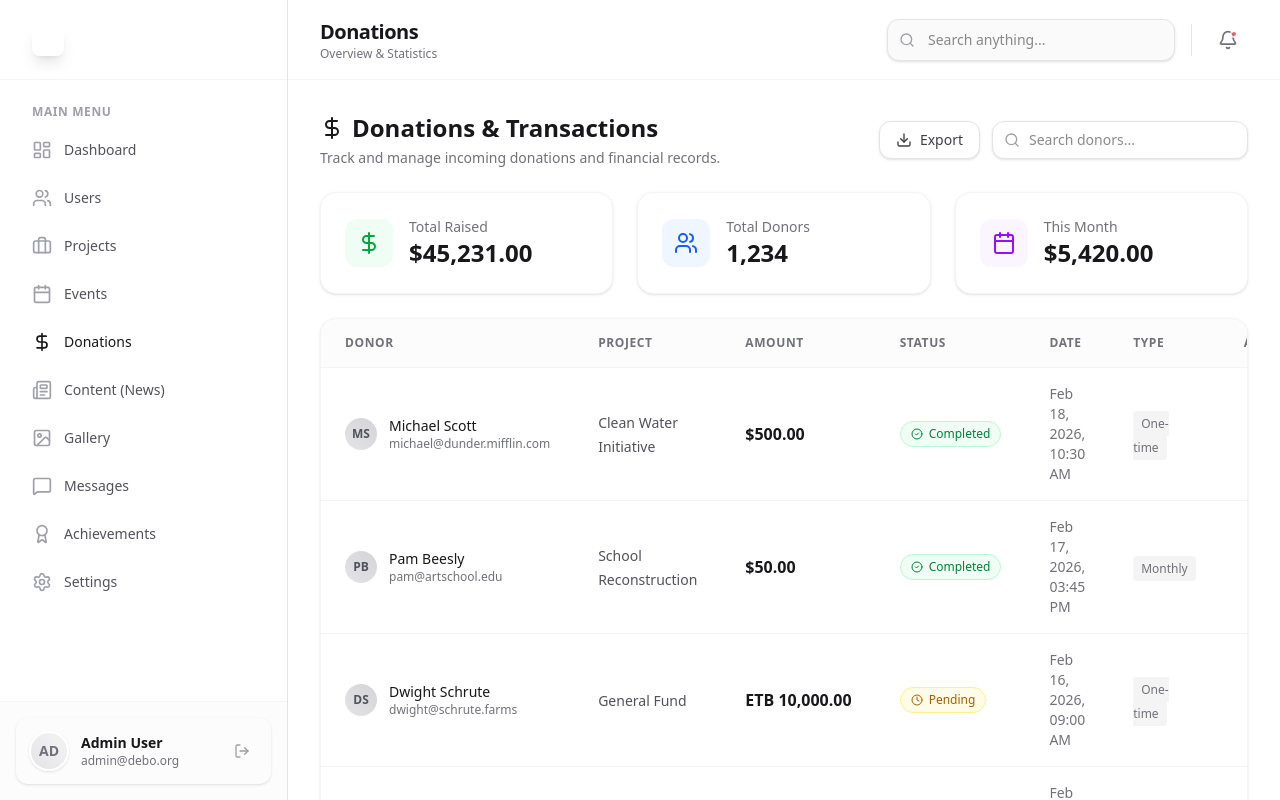
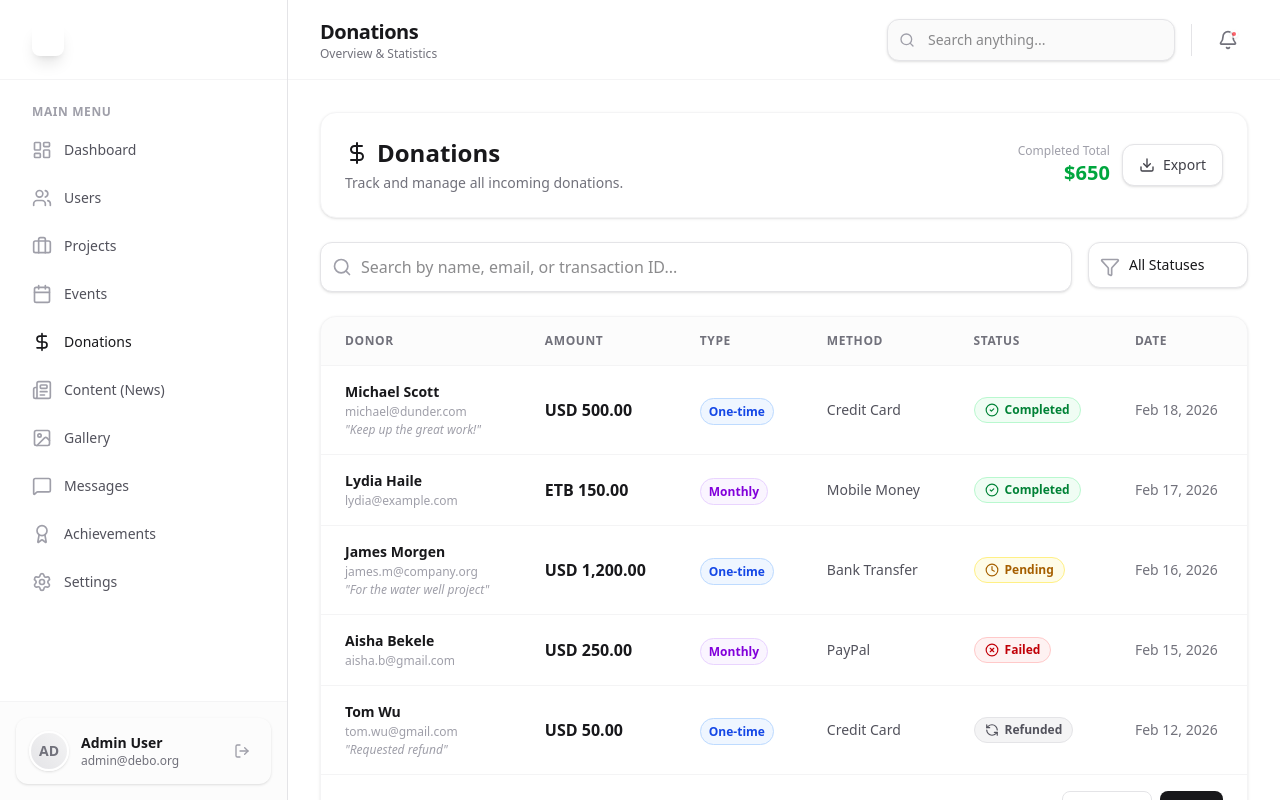
Before and after one commit to Hailemeskel-Getaneh/debo-Ethiopia, a React (Vite) app: page /admin/donations in a window 1280 px wide. Built offline with nearby package versions, Linux system fonts and the light colour scheme.

Commit message:
feat(admin): align ManageDonations with database schema and premium design

```diff
--- a/src/admin/ManageDonations.tsx
+++ b/src/admin/ManageDonations.tsx
@@ -1,227 +1,177 @@
-import React from 'react';
+import React, { useState } from 'react';
 import {
     DollarSign,
-    Calendar,
+    Search,
+    Filter,
     Download,
     CheckCircle2,
     XCircle,
     Clock,
-    FileText,
-    Users,
-    Search
+    RefreshCcw,
 } from 'lucide-react';
 import { motion } from 'framer-motion';
 
+type PaymentStatus = 'completed' | 'pending' | 'failed' | 'refunded';
+
+interface Donation {
+    id: string;
+    first_name: string;
+    last_name: string;
+    email: string;
+    amount: number;
+    currency: string;
+    is_one_time: boolean;
+    payment_method: string;
+    transaction_id: string;
+    payment_status: PaymentStatus;
+    note: string | null;
+    donated_at: string;
+}
+
 const ManageDonations: React.FC = () => {
+    const [searchTerm, setSearchTerm] = useState('');
+    const [filterStatus, setFilterStatus] = useState<'All' | PaymentStatus>('All');
 
-    // Mock Donation Data
-    const donations = [
-        {
-            id: '1',
-            donorName: 'Michael Scott',
-            email: 'michael@dunder.mifflin.com',
-            amount: 500.00,
-            currency: 'USD',
-            method: 'Credit Card',
-            status: 'Completed',
-            date: '2026-02-18T10:30:00',
-            type: 'One-time',
-            project: 'Clean Water Initiative'
-        },
-        {
-            id: '2',
-            donorName: 'Pam Beesly',
-            email: 'pam@artschool.edu',
-            amount: 50.00,
-            currency: 'USD',
-            method: 'PayPal',
-            status: 'Completed',
-            date: '2026-02-17T15:45:00',
-            type: 'Monthly',
-            project: 'School Reconstruction'
-        },
-        {
-            id: '3',
-            donorName: 'Dwight Schrute',
-            email: 'dwight@schrute.farms',
-            amount: 10000.00,
-            currency: 'ETB',
-            method: 'Bank Transfer',
-            status: 'Pending',
-            date: '2026-02-16T09:00:00',
-            type: 'One-time',
-            project: 'General Fund'
-        },
-        {
-            id: '4',
-            donorName: 'Jim Halpert',
-            email: 'jim@athlead.com',
-            amount: 250.00,
-            currency: 'USD',
-            method: 'Credit Card',
-            status: 'Failed',
-            date: '2026-02-15T14:20:00',
-            type: 'One-time',
-            project: 'Mobile Health Clinic'
-        }
+    // Mock data aligned with `donations` DB table
+    const donations: Donation[] = [
+        { id: '1', first_name: 'Michael', last_name: 'Scott', email: 'michael@dunder.com', amount: 500.00, currency: 'USD', is_one_time: true, payment_method: 'Credit Card', transaction_id: 'TXN001A', payment_status: 'completed', note: 'Keep up the great work!', donated_at: '2026-02-18T10:30:00' },
+        { id: '2', first_name: 'Lydia', last_name: 'Haile', email: 'lydia@example.com', amount: 150.00, currency: 'ETB', is_one_time: false, payment_method: 'Mobile Money', transaction_id: 'TXN002B', payment_status: 'completed', note: null, donated_at: '2026-02-17T08:15:00' },
+        { id: '3', first_name: 'James', last_name: 'Morgen', email: 'james.m@company.org', amount: 1200.00, currency: 'USD', is_one_time: true, payment_method: 'Bank Transfer', transaction_id: 'TXN003C', payment_status: 'pending', note: 'For the water well project', donated_at: '2026-02-16T14:00:00' },
+        { id: '4', first_name: 'Aisha', last_name: 'Bekele', email: 'aisha.b@gmail.com', amount: 250.00, currency: 'USD', is_one_time: false, payment_method: 'PayPal', transaction_id: 'TXN004D', payment_status: 'failed', note: null, donated_at: '2026-02-15T09:45:00' },
+        { id: '5', first_name: 'Tom', last_name: 'Wu', email: 'tom.wu@gmail.com', amount: 50.00, currency: 'USD', is_one_time: true, payment_method: 'Credit Card', transaction_id: 'TXN005E', payment_status: 'refunded', note: 'Requested refund', donated_at: '2026-02-12T11:00:00' },
     ];
 
-    const formatCurrency = (amount: number, currency: string) => {
-        return new Intl.NumberFormat('en-US', {
-            style: 'currency',
-            currency: currency,
-        }).format(amount);
+    const statusConfig: Record<PaymentStatus, { label: string; icon: React.ElementType; style: string }> = {
+        completed: { label: 'Completed', icon: CheckCircle2, style: 'bg-green-50 text-green-700 border-green-200 dark:bg-green-900/20 dark:text-green-300 dark:border-green-800' },
+        pending: { label: 'Pending', icon: Clock, style: 'bg-yellow-50 text-yellow-700 border-yellow-200 dark:bg-yellow-900/20 dark:text-yellow-300 dark:border-yellow-800' },
+        failed: { label: 'Failed', icon: XCircle, style: 'bg-red-50 text-red-700 border-red-200 dark:bg-red-900/20 dark:text-red-300 dark:border-red-800' },
+        refunded: { label: 'Refunded', icon: RefreshCcw, style: 'bg-zinc-100 text-zinc-600 border-zinc-200 dark:bg-zinc-800 dark:text-zinc-400 dark:border-zinc-700' },
     };
 
-    const formatDate = (dateString: string) => {
-        return new Date(dateString).toLocaleDateString('en-US', {
-            month: 'short',
-            day: 'numeric',
-            year: 'numeric',
-            hour: '2-digit',
-            minute: '2-digit'
+    const filtered = donations.filter(d => {
+        const name = `${d.first_name} ${d.last_name}`.toLowerCase();
+        const matchSearch = name.includes(searchTerm.toLowerCase()) || d.email.includes(searchTerm.toLowerCase()) || d.transaction_id.toLowerCase().includes(searchTerm.toLowerCase());
+        const matchStatus = filterStatus === 'All' || d.payment_status === filterStatus;
+        return matchSearch && matchStatus;
     });
-    };
+
+    const totalAmount = filtered.filter(d => d.payment_status === 'completed').reduce((acc, d) => acc + d.amount, 0);
+
+    const formatDate = (dateString: string) =>
+        new Date(dateString).toLocaleDateString('en-US', { year: 'numeric', month: 'short', day: 'numeric' });
 
     return (
         <div className="space-y-6">
             {/* Header */}
-            <div className="flex flex-col md:flex-row justify-between items-start md:items-center gap-4">
+            <div className="flex flex-col sm:flex-row justify-between items-start sm:items-center gap-4 bg-white dark:bg-zinc-900 p-6 rounded-2xl shadow-sm border border-zinc-100 dark:border-zinc-800">
                 <div>
                     <h2 className="text-2xl font-bold text-zinc-900 dark:text-zinc-100 flex items-center gap-2">
                         <DollarSign className="w-6 h-6 text-[--color-primary-600]" />
-                        Donations & Transactions
+                        Donations
                     </h2>
-                    <p className="text-sm text-zinc-500 dark:text-zinc-400 mt-1">
-                        Track and manage incoming donations and financial records.
-                    </p>
+                    <p className="text-sm text-zinc-500 dark:text-zinc-400 mt-1">Track and manage all incoming donations.</p>
                 </div>
                 <div className="flex items-center gap-3">
-                    <button className="flex items-center gap-2 px-4 py-2 bg-white dark:bg-zinc-900 border border-zinc-200 dark:border-zinc-800 rounded-xl text-zinc-700 dark:text-zinc-300 hover:bg-zinc-50 dark:hover:bg-zinc-800 transition-colors shadow-sm">
+                    <div className="text-right">
+                        <p className="text-xs text-zinc-400">Completed Total</p>
+                        <p className="text-xl font-bold text-green-600">${totalAmount.toLocaleString()}</p>
+                    </div>
+                    <button className="flex items-center gap-2 bg-white dark:bg-zinc-800 border border-zinc-200 dark:border-zinc-700 text-zinc-700 dark:text-zinc-300 px-4 py-2.5 rounded-xl font-medium hover:bg-zinc-50 transition-colors shadow-sm text-sm">
                         <Download className="w-4 h-4" />
-                        <span className="text-sm font-medium">Export</span>
+                        Export
                     </button>
-                    <div className="relative">
-                        <Search className="w-4 h-4 absolute left-3 top-1/2 -translate-y-1/2 text-zinc-400" />
-                        <input
-                            type="text"
-                            placeholder="Search donors..."
-                            className="pl-9 pr-4 py-2 bg-white dark:bg-zinc-900 border border-zinc-200 dark:border-zinc-800 rounded-xl text-sm focus:outline-none focus:ring-2 focus:ring-[--color-primary-500]/20 w-64 shadow-sm"
-                        />
-                    </div>
                 </div>
             </div>
 
-            {/* Stats Overview */}
-            <div className="grid grid-cols-1 md:grid-cols-3 gap-6">
-                <div className="bg-white dark:bg-zinc-900 p-6 rounded-2xl shadow-sm border border-zinc-100 dark:border-zinc-800 flex items-center gap-4">
-                    <div className="p-3 bg-green-50 dark:bg-green-900/20 text-green-600 rounded-xl">
-                        <DollarSign className="w-6 h-6" />
+            {/* Filters */}
+            <div className="flex flex-col sm:flex-row gap-4">
+                <div className="relative flex-1">
+                    <Search className="w-5 h-5 absolute left-3 top-1/2 -translate-y-1/2 text-zinc-400" />
+                    <input type="text" placeholder="Search by name, email, or transaction ID..." value={searchTerm} onChange={e => setSearchTerm(e.target.value)}
+                        className="w-full pl-10 pr-4 py-3 bg-white dark:bg-zinc-900 border border-zinc-200 dark:border-zinc-800 rounded-xl focus:ring-2 focus:ring-[--color-primary-500]/20 outline-none transition-all shadow-sm" />
                 </div>
-                    <div>
-                        <p className="text-sm text-zinc-500 dark:text-zinc-400 font-medium">Total Raised</p>
-                        <p className="text-2xl font-bold text-zinc-900 dark:text-zinc-100">$45,231.00</p>
-                    </div>
-                </div>
-                <div className="bg-white dark:bg-zinc-900 p-6 rounded-2xl shadow-sm border border-zinc-100 dark:border-zinc-800 flex items-center gap-4">
-                    <div className="p-3 bg-blue-50 dark:bg-blue-900/20 text-blue-600 rounded-xl">
-                        <Users className="w-6 h-6" />
-                    </div>
-                    <div>
-                        <p className="text-sm text-zinc-500 dark:text-zinc-400 font-medium">Total Donors</p>
-                        <p className="text-2xl font-bold text-zinc-900 dark:text-zinc-100">1,234</p>
-                    </div>
-                </div>
-                <div className="bg-white dark:bg-zinc-900 p-6 rounded-2xl shadow-sm border border-zinc-100 dark:border-zinc-800 flex items-center gap-4">
-                    <div className="p-3 bg-purple-50 dark:bg-purple-900/20 text-purple-600 rounded-xl">
-                        <Calendar className="w-6 h-6" />
-                    </div>
-                    <div>
-                        <p className="text-sm text-zinc-500 dark:text-zinc-400 font-medium">This Month</p>
-                        <p className="text-2xl font-bold text-zinc-900 dark:text-zinc-100">$5,420.00</p>
-                    </div>
+                <div className="relative">
+                    <Filter className="w-5 h-5 absolute left-3 top-1/2 -translate-y-1/2 text-zinc-400" />
+                    <select value={filterStatus} onChange={e => setFilterStatus(e.target.value as 'All' | PaymentStatus)}
+                        className="pl-10 pr-8 py-3 bg-white dark:bg-zinc-900 border border-zinc-200 dark:border-zinc-800 rounded-xl outline-none appearance-none cursor-pointer shadow-sm min-w-[160px] text-sm">
+                        <option value="All">All Statuses</option>
+                        <option value="completed">Completed</option>
+                        <option value="pending">Pending</option>
+                        <option value="failed">Failed</option>
+                        <option value="refunded">Refunded</option>
+                    </select>
                 </div>
             </div>
 
-            {/* Transactions List */}
+            {/* Table */}
             <div className="bg-white dark:bg-zinc-900 rounded-2xl shadow-sm border border-zinc-100 dark:border-zinc-800 overflow-hidden">
                 <div className="overflow-x-auto">
-                    <table className="w-full text-left">
+                    <table className="w-full text-left border-collapse">
                         <thead>
                             <tr className="bg-zinc-50/50 dark:bg-zinc-800/50 border-b border-zinc-100 dark:border-zinc-800">
                                 <th className="px-6 py-4 text-xs font-semibold text-zinc-500 uppercase tracking-wider">Donor</th>
-                                <th className="px-6 py-4 text-xs font-semibold text-zinc-500 uppercase tracking-wider">Project</th>
                                 <th className="px-6 py-4 text-xs font-semibold text-zinc-500 uppercase tracking-wider">Amount</th>
+                                <th className="px-6 py-4 text-xs font-semibold text-zinc-500 uppercase tracking-wider">Type</th>
+                                <th className="px-6 py-4 text-xs font-semibold text-zinc-500 uppercase tracking-wider">Method</th>
                                 <th className="px-6 py-4 text-xs font-semibold text-zinc-500 uppercase tracking-wider">Status</th>
                                 <th className="px-6 py-4 text-xs font-semibold text-zinc-500 uppercase tracking-wider">Date</th>
-                                <th className="px-6 py-4 text-xs font-semibold text-zinc-500 uppercase tracking-wider">Type</th>
-                                <th className="px-6 py-4 text-xs font-semibold text-zinc-500 uppercase tracking-wider text-right">Actions</th>
                             </tr>
                         </thead>
                         <tbody className="divide-y divide-zinc-100 dark:divide-zinc-800">
-                            {donations.map((donation, index) => (
+                            {filtered.length === 0 ? (
+                                <tr>
+                                    <td colSpan={6} className="px-6 py-16 text-center text-zinc-400">
+                                        No donations match your filter.
+                                    </td>
+                                </tr>
+                            ) : (
+                                filtered.map((d, index) => {
+                                    const cfg = statusConfig[d.payment_status];
+                                    const StatusIcon = cfg.icon;
+                                    return (
                                         <motion.tr
-                                    key={donation.id}
-                                    initial={{ opacity: 0, y: 10 }}
+                                            key={d.id}
+                                            initial={{ opacity: 0, y: 8 }}
                                             animate={{ opacity: 1, y: 0 }}
                                             transition={{ delay: index * 0.05 }}
-                                    className="hover:bg-zinc-50 dark:hover:bg-zinc-800/30 transition-colors group"
+                                            className="hover:bg-zinc-50 dark:hover:bg-zinc-800/50 transition-colors"
                                         >
                                             <td className="px-6 py-4">
-                                        <div className="flex items-center gap-3">
-                                            <div className="w-8 h-8 rounded-full bg-gradient-to-tr from-zinc-200 to-zinc-300 dark:from-zinc-700 dark:to-zinc-600 flex items-center justify-center text-xs font-bold text-zinc-600 dark:text-zinc-300">
-                                                {donation.donorName.split(' ').map(n => n[0]).join('')}
-                                            </div>
-                                            <div>
-                                                <div className="font-medium text-zinc-900 dark:text-zinc-100 text-sm">{donation.donorName}</div>
-                                                <div className="text-xs text-zinc-500 dark:text-zinc-400">{donation.email}</div>
-                                            </div>
-                                        </div>
+                                                <p className="font-semibold text-zinc-900 dark:text-zinc-100 text-sm">{d.first_name} {d.last_name}</p>
+                                                <p className="text-xs text-zinc-400 mt-0.5">{d.email}</p>
+                                                {d.note && <p className="text-xs text-zinc-400 italic mt-0.5 truncate max-w-[180px]">"{d.note}"</p>}
                                             </td>
-                                    <td className="px-6 py-4">
-                                        <span className="text-sm text-zinc-600 dark:text-zinc-300">{donation.project}</span>
+                                            <td className="px-6 py-4 whitespace-nowrap">
+                                                <span className="font-bold text-zinc-900 dark:text-zinc-100">{d.currency} {d.amount.toLocaleString(undefined, { minimumFractionDigits: 2 })}</span>
                                             </td>
-                                    <td className="px-6 py-4">
-                                        <span className="font-semibold text-zinc-900 dark:text-zinc-100">
-                                            {formatCurrency(donation.amount, donation.currency)}
+                                            <td className="px-6 py-4 whitespace-nowrap">
+                                                <span className={`px-2 py-1 rounded-full text-xs font-semibold border ${d.is_one_time ? 'bg-blue-50 text-blue-700 border-blue-200 dark:bg-blue-900/20 dark:text-blue-300 dark:border-blue-800' : 'bg-purple-50 text-purple-700 border-purple-200 dark:bg-purple-900/20 dark:text-purple-300 dark:border-purple-800'}`}>
+                                                    {d.is_one_time ? 'One-time' : 'Monthly'}
                                                 </span>
                                             </td>
-                                    <td className="px-6 py-4">
-                                        <div className={`inline-flex items-center gap-1.5 px-2.5 py-1 rounded-full text-xs font-medium border ${donation.status === 'Completed' ? 'bg-green-50 text-green-700 border-green-200 dark:bg-green-900/20 dark:text-green-300 dark:border-green-800' :
-                                            donation.status === 'Pending' ? 'bg-yellow-50 text-yellow-700 border-yellow-200 dark:bg-yellow-900/20 dark:text-yellow-300 dark:border-yellow-800' :
-                                                'bg-red-50 text-red-700 border-red-200 dark:bg-red-900/20 dark:text-red-300 dark:border-red-800'
-                                            }`}>
-                                            {donation.status === 'Completed' ? <CheckCircle2 className="w-3 h-3" /> :
-                                                donation.status === 'Pending' ? <Clock className="w-3 h-3" /> :
-                                                    <XCircle className="w-3 h-3" />}
-                                            {donation.status}
-                                        </div>
-                                    </td>
-                                    <td className="px-6 py-4 text-sm text-zinc-500 dark:text-zinc-400">
-                                        {formatDate(donation.date)}
-                                    </td>
-                                    <td className="px-6 py-4">
-                                        <span className="text-xs font-medium text-zinc-500 bg-zinc-100 dark:bg-zinc-800 px-2 py-1 rounded">
-                                            {donation.type}
+                                            <td className="px-6 py-4 text-sm text-zinc-600 dark:text-zinc-300 whitespace-nowrap">{d.payment_method}</td>
+                                            <td className="px-6 py-4 whitespace-nowrap">
+                                                <span className={`inline-flex items-center gap-1.5 px-2.5 py-1 rounded-full text-xs font-semibold border ${cfg.style}`}>
+                                                    <StatusIcon className="w-3.5 h-3.5" />
+                                                    {cfg.label}
                                                 </span>
                                             </td>
-                                    <td className="px-6 py-4 text-right">
-                                        <button className="text-zinc-400 hover:text-zinc-900 dark:hover:text-zinc-100 p-1.5 hover:bg-zinc-100 dark:hover:bg-zinc-800 rounded-lg transition-colors">
-                                            <FileText className="w-4 h-4" />
-                                        </button>
-                                    </td>
+                                            <td className="px-6 py-4 text-sm text-zinc-500 dark:text-zinc-400 whitespace-nowrap">{formatDate(d.donated_at)}</td>
                                         </motion.tr>
-                            ))}
+                                    );
+                                })
+                            )}
                         </tbody>
                     </table>
                 </div>
-
-                {/* Pagination */}
                 <div className="px-6 py-4 border-t border-zinc-100 dark:border-zinc-800 flex items-center justify-between">
-                    <p className="text-sm text-zinc-500 dark:text-zinc-400">Showing <span className="font-medium">1-4</span> of <span className="font-medium">24</span> transactions</p>
+                    <p className="text-sm text-zinc-500 dark:text-zinc-400">
+                        Showing <span className="font-medium text-zinc-900 dark:text-zinc-100">{filtered.length}</span> of{' '}
+                        <span className="font-medium text-zinc-900 dark:text-zinc-100">{donations.length}</span> donations
+                    </p>
                     <div className="flex gap-2">
-                        <button className="px-3 py-1.5 border border-zinc-200 dark:border-zinc-800 rounded-lg text-sm text-zinc-600 dark:text-zinc-400 disabled:opacity-50">Previous</button>
-                        <button className="px-3 py-1.5 border border-zinc-200 dark:border-zinc-800 rounded-lg text-sm text-zinc-600 dark:text-zinc-400 hover:bg-zinc-50 dark:hover:bg-zinc-800">Next</button>
+                        <button className="px-4 py-2 border border-zinc-200 dark:border-zinc-800 rounded-lg text-sm text-zinc-600 dark:text-zinc-400 hover:bg-zinc-50 dark:hover:bg-zinc-800 transition-colors">Previous</button>
+                        <button className="px-4 py-2 bg-zinc-900 dark:bg-zinc-100 text-white dark:text-zinc-900 rounded-lg text-sm hover:bg-zinc-800 dark:hover:bg-zinc-200 transition-colors">Next</button>
                     </div>
                 </div>
             </div>
```
Lines whose indentation alone changed are shown as unchanged.
